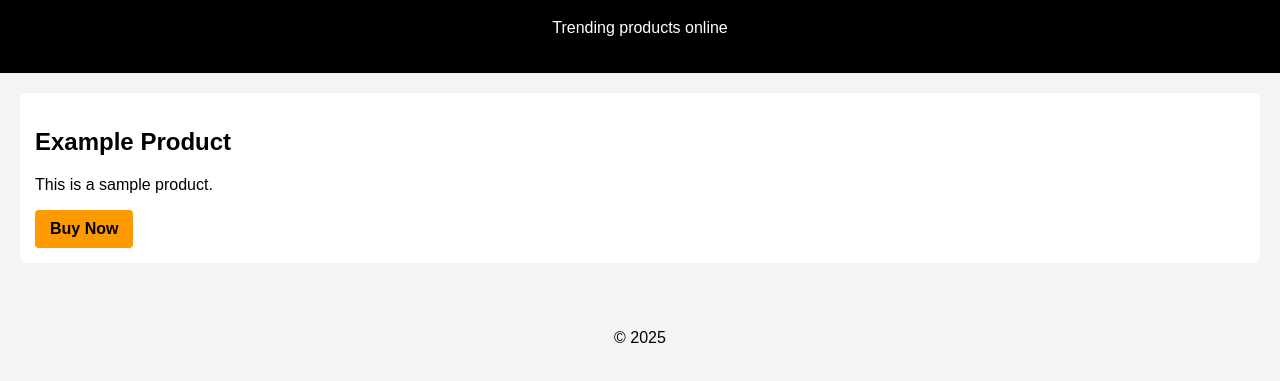
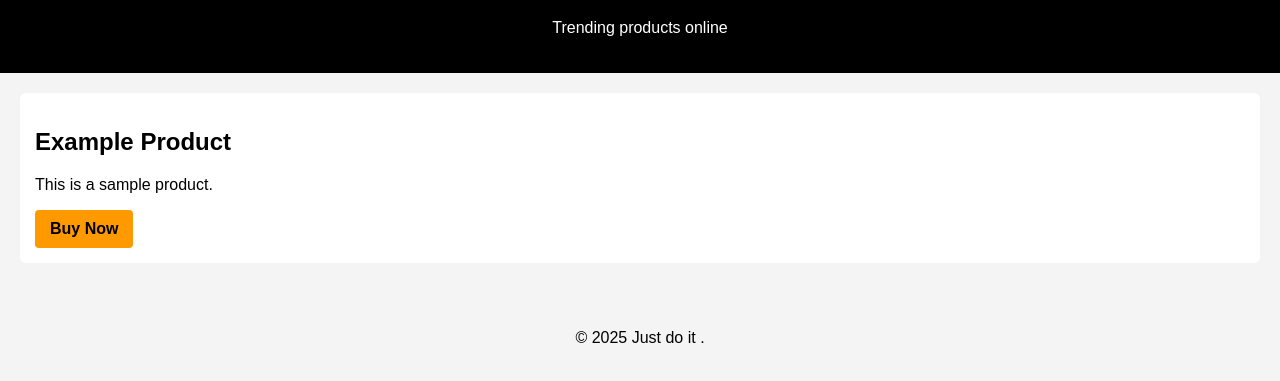
Before and after one commit to JUST-GO-SHOP/JUST-GO-SHOP, a plain HTML site: page index.html in a window 1280 px wide. Shown: the part 81-462 px from the top of the page. Drawn offline with Linux system fonts and the light colour scheme.

Commit message:
Update index.html

```diff
--- a/index.html
+++ b/index.html
@@ -40,7 +40,7 @@
 </div>
 
 <footer style="text-align:center;padding:10px;">
-  <p>© 2025 </just do it p>
+  <p>© 2025 </>Just do it .</p>
 </footer>
 
 </body>
```
